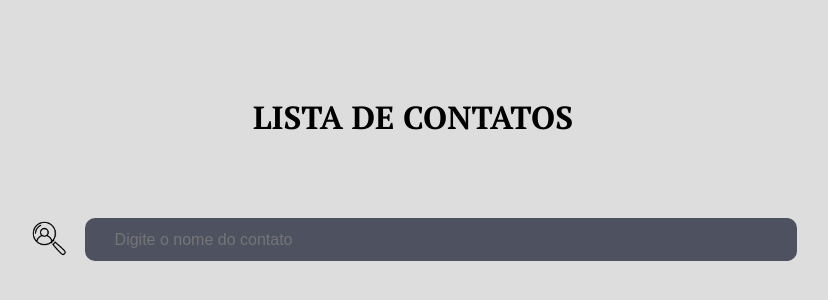
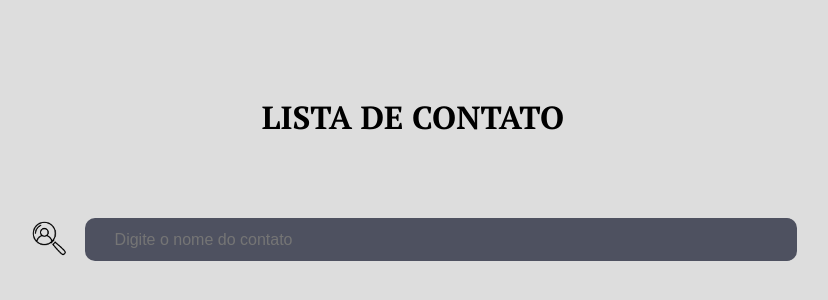
Before and after one commit to Eduardoantonio04/ListaDeContato-JS-FOR, a plain HTML site: page index.html in a window 1280 px wide. Shown: the part 144-444 px from the top of the page, without its empty margins (227-1055 px from the left). Drawn offline with Linux system fonts and the light colour scheme.

Commit message:
CHANGE H1

```diff
--- a/index.html
+++ b/index.html
@@ -14,7 +14,7 @@
 <body>
 
     <div id="box-espaçador">
-        <h1 id="buscador-de-contato">LISTA DE CONTATOS</h1>
+        <h1 id="buscador-de-contato">LISTA DE CONTATO</h1>
     </div>
 
     <section id="section-search">
```
